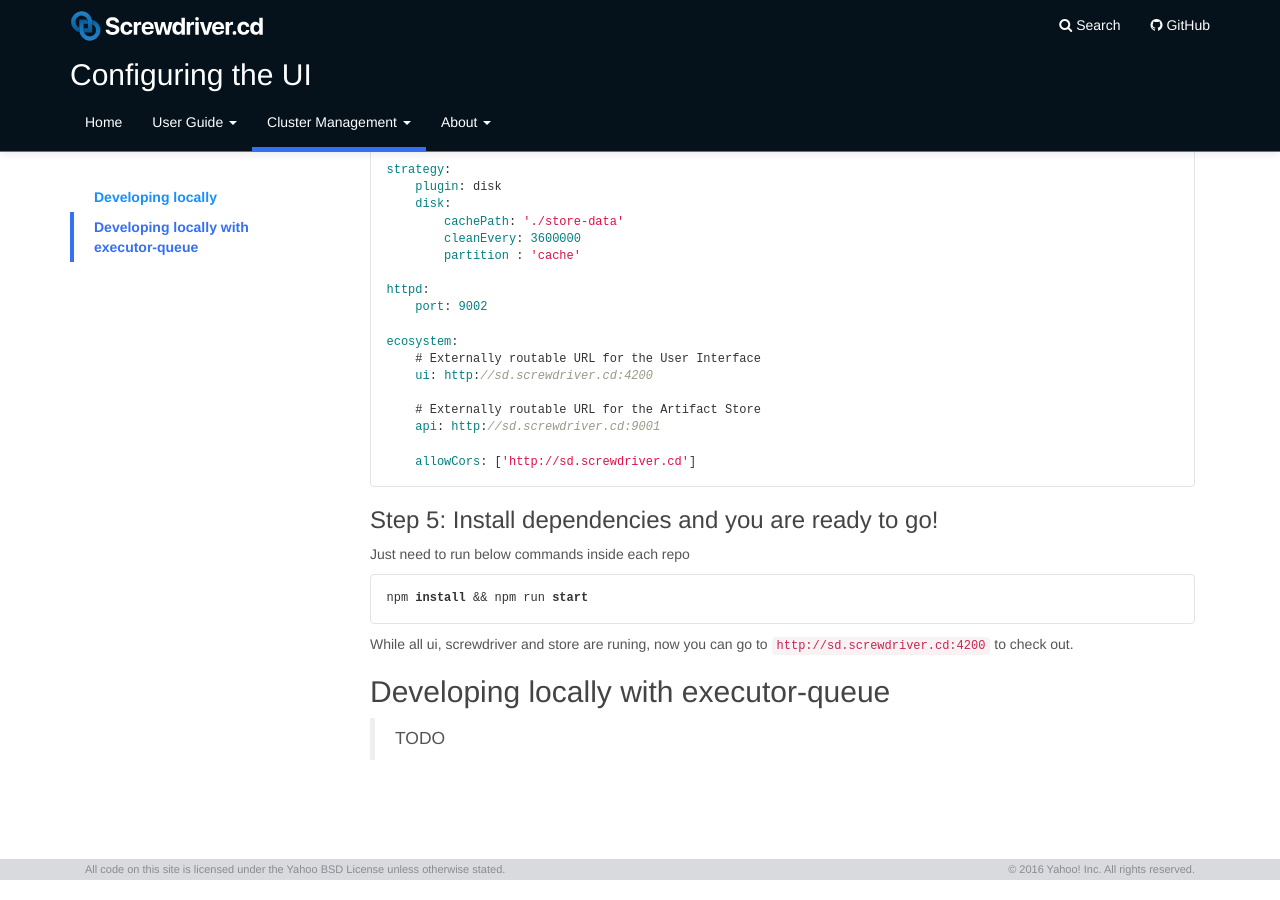
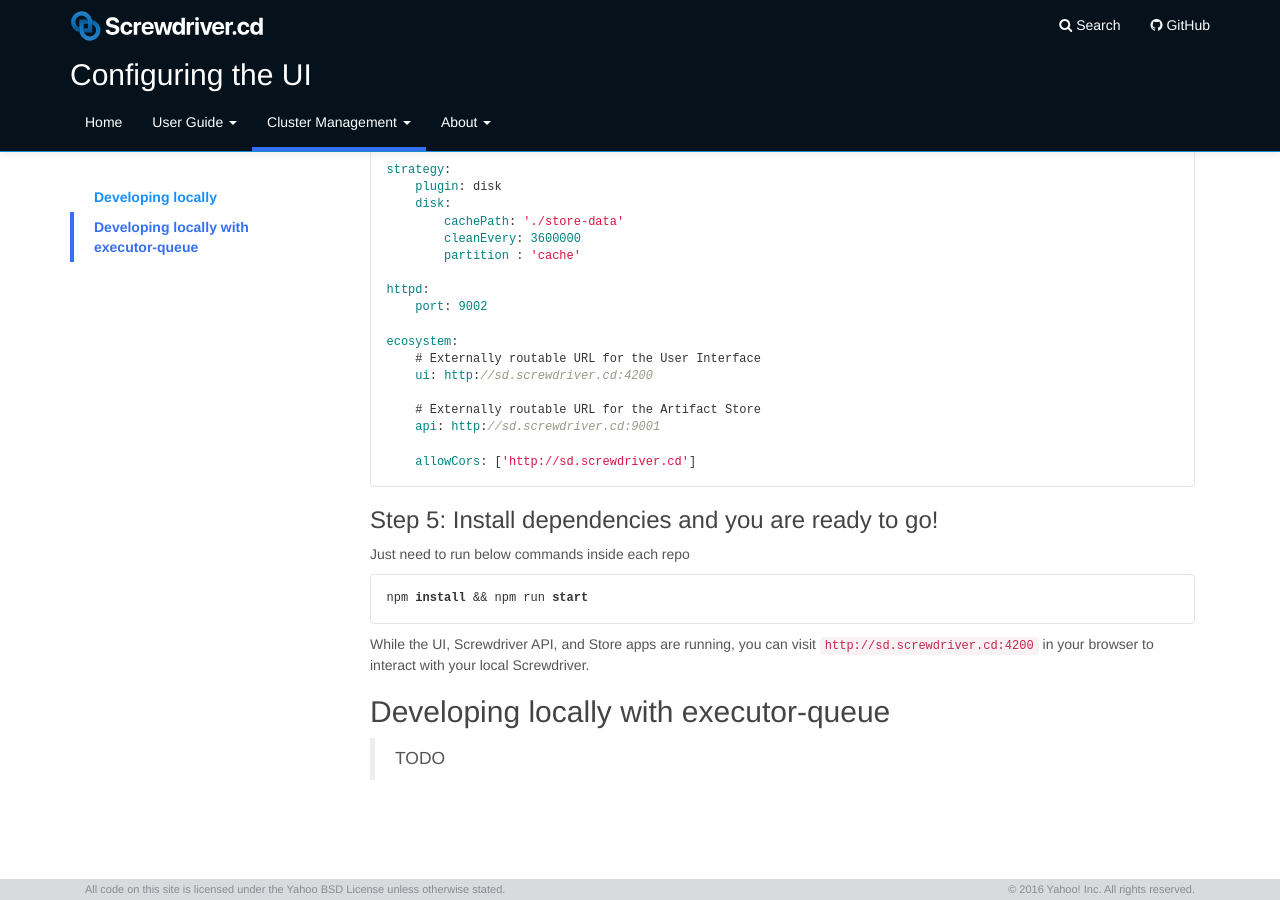
Before and after one commit to screwdriver-cd/guide, a Jekyll site: the page built from docs/cluster-management/developing-locally.md, in a window 1280 px wide and 900 px high, scrolled down 3606 px. Built offline with Jekyll 4.4.1, drawn with Linux system fonts in a browser that asks for light colours.

Commit message:
Update docs/cluster-management/developing-locally.md
Co-Authored-By: Tiffany K <tiffanykyi@gmail.com>

````diff
--- a/docs/cluster-management/developing-locally.md
+++ b/docs/cluster-management/developing-locally.md
@@ -174,7 +174,7 @@ Just need to run below commands inside each repo
 npm install && npm run start
 ```
 
-While all ui, screwdriver and store are runing, now you can go to `http://sd.screwdriver.cd:4200` to check out.
+While the UI, Screwdriver API, and Store apps are running, you can visit `http://sd.screwdriver.cd:4200` in your browser to interact with your local Screwdriver.
 
 ## Developing locally with executor-queue
 
````
